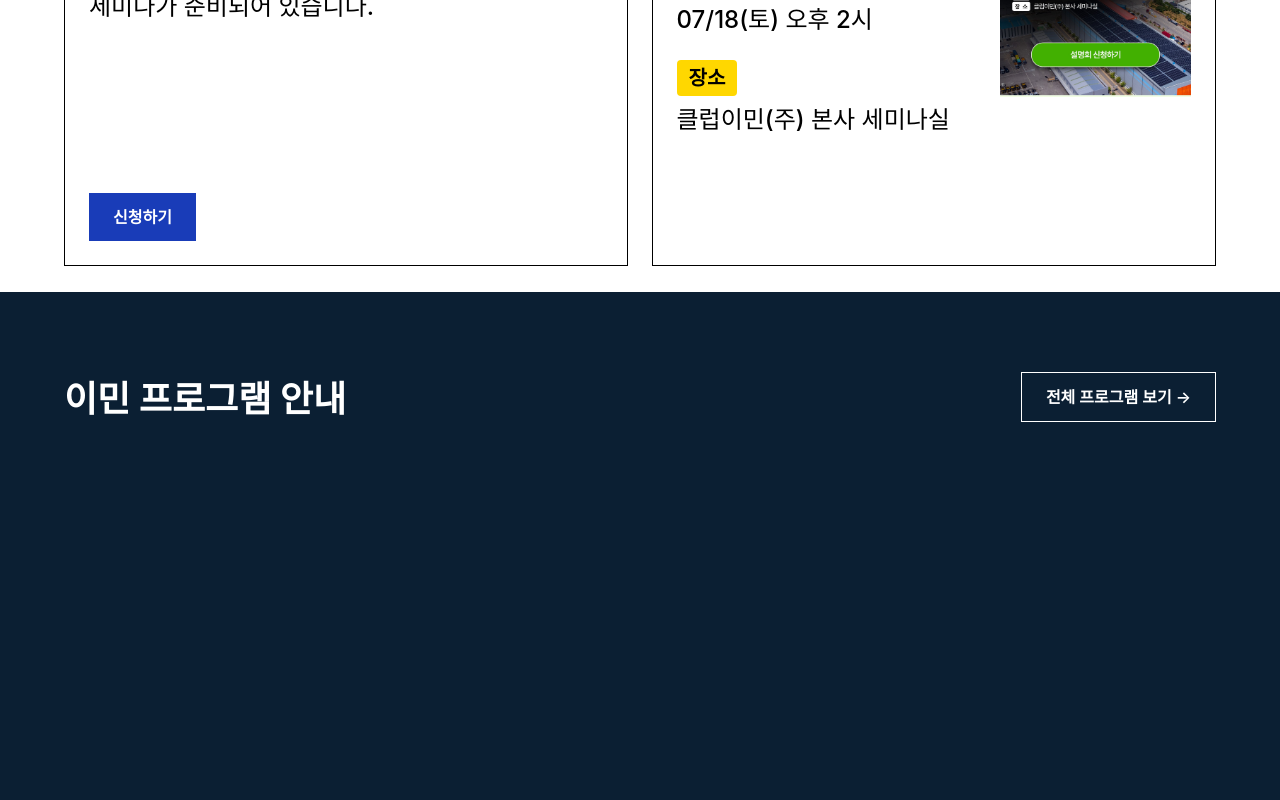
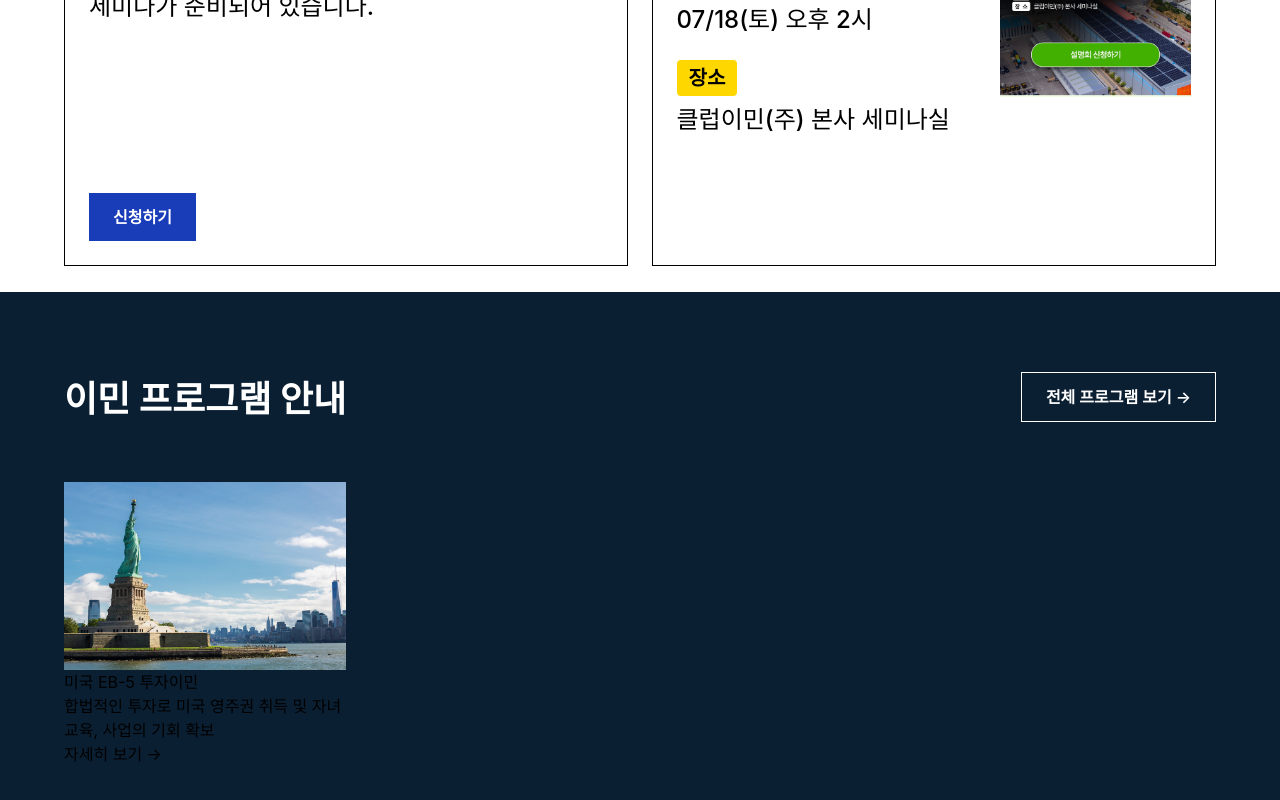
Before and after one commit to HochanKim/vite-project, a React (Vite) app: page / in a window 1280 px wide. Shown: the part 1308-2108 px from the top of the page. Built offline with nearby package versions, Linux system fonts and the light colour scheme.

Commit message:
26.07.19 - 이민 프로그램 섹션 데이터 적용 (디자인 X)

```diff
--- a/src/components/mainPage/IminProgram.jsx
+++ b/src/components/mainPage/IminProgram.jsx
@@ -1,5 +1,6 @@
 import React from 'react';
 import Button from '../common/Button.jsx';
+import iminPrograms from '../../data/iminPrograms.js'; // 이민 프로그램 섹션에 적용할 컨텐츠 파일
 
 // 공통 CSS 설정
 import '../../style/App.css';
@@ -10,6 +11,22 @@ function IminProgram() {
             <div className={`w-9/10 h-screen mx-auto box-border py-20 relative`}>
                 <h1 className='title-tag text-white'>이민 프로그램 안내</h1>
                 <Button variant="long_button" className={`absolute top-20 right-0`}>전체 프로그램 보기 →</Button>
+                <div className={`flex justify-between items-center pl-0 pt-6 pb-6 pr-6`}>
+                    {iminPrograms.map((program) => (
+                        <div key={program.id} className={`w-1/4`}>
+                            <img src={program.src} alt={program.alt}/>
+                            <h2>
+                                {program.title}
+                            </h2>
+                            <p>
+                                {program.script}
+                            </p>
+                            <p>
+                                {program.move} →
+                            </p>
+                        </div>
+                    ))}
+                </div>
             </div>
         </section>
     )
--- /dev/null
+++ b/src/data/iminPrograms.js
@@ -0,0 +1,23 @@
+// 해당 섹션에 게시할 이미지, 비디오 등 컨텐츠 불러오기
+import usaPic from '../assets/main/usa01.jpg';
+import canadaPic from '../assets/main/canada01.jpg';
+import europePic from '../assets/main/europe02.jpg';
+import asiaPic from '../assets/main/asia01.jpg';
+
+
+const iminPrograms = [
+  // 이민 프로그램 섹션에 넣을 컨텐츠 정보들 매핑
+  // 'IminProgram.jsx' 파일에 적용할 컴포넌트 영역
+  {
+    // 미국 이민
+    id: 1,
+    src: usaPic,
+    alt: "미국 이미지",
+
+    title: "미국 EB-5 투자이민",
+    script: "합법적인 투자로 미국 영주권 취득 및 자녀 교육, 사업의 기회 확보",
+    move: "자세히 보기",
+  },
+];
+
+export default iminPrograms;
```
